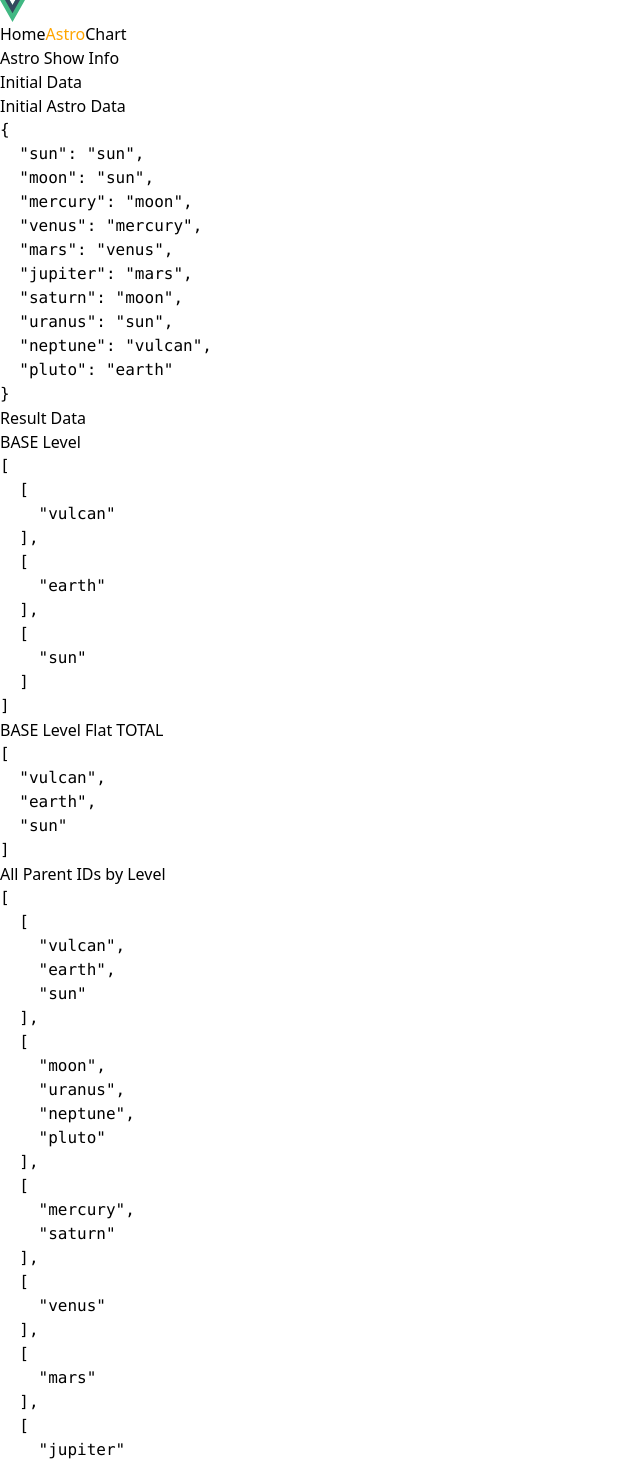
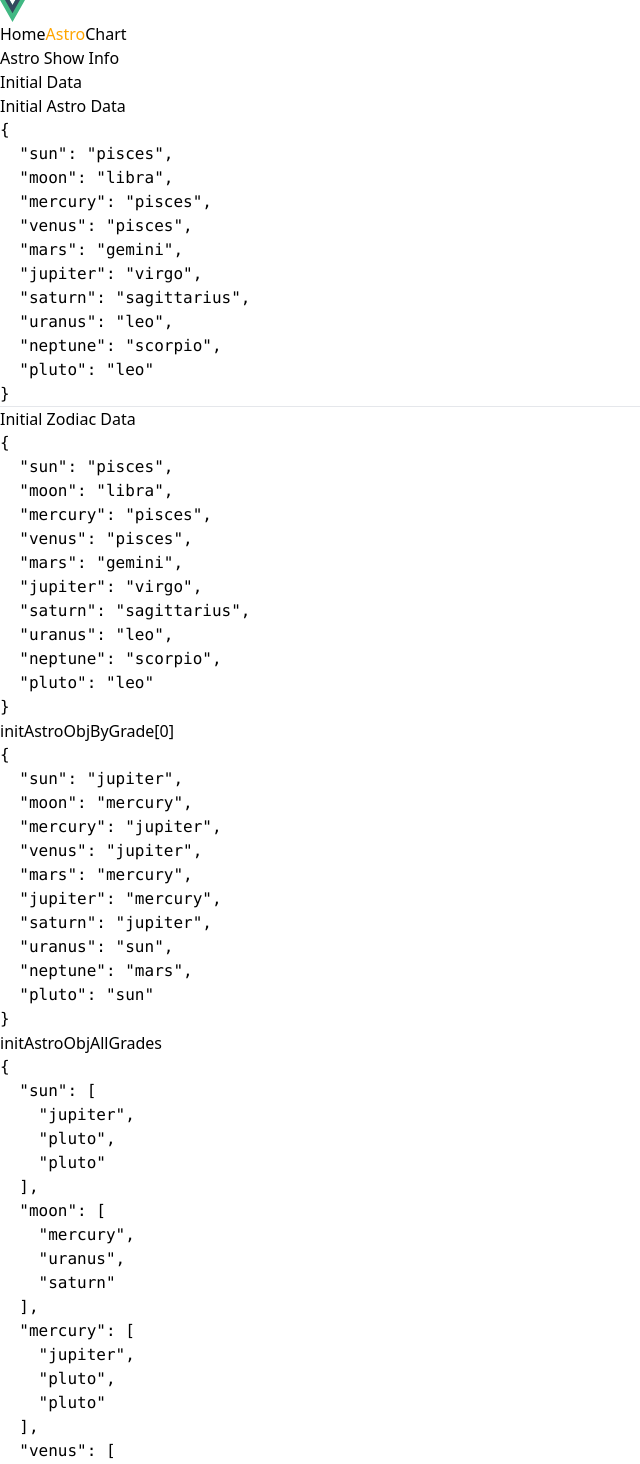
Before and after one commit to alexnas/vue-astro, a Vue app: page /astro in a window 1280 px wide. Shown: the top 1464 px of the page, without its empty margins (0-640 px from the left). Built offline with nearby package versions, Linux system fonts and the light colour scheme.

Commit message:
Get astro data from dummy zodiac data to put into the chart

```diff
--- a/src/constants/zodiacPlanets.ts
+++ b/src/constants/zodiacPlanets.ts
@@ -27,8 +27,9 @@ import {
   AQUARIUS,
   PISCES
 } from './zodiacConstants'
+import type { IZodiacSet } from '@/types'
 
-const zodiacPlanets = {
+const zodiacPlanets: IZodiacSet = {
   [ARIES]: [MARS, MERCURY, MERCURY],
   [TAURUS]: [VENUS, VULCAN, VULCAN],
   [GEMINI]: [MERCURY, VENUS, EARTH],
--- a/src/data/dummyZodiacData.ts
+++ b/src/data/dummyZodiacData.ts
@@ -25,8 +25,9 @@ import {
   AQUARIUS,
   PISCES
 } from '../constants/zodiacConstants'
+import type { IPersonSet } from '@/types'
 
-const dummyZodiac1 = {
+const dummyZodiac1: IPersonSet = {
   [SUN]: PISCES,
   [MOON]: LIBRA,
   [MERCURY]: PISCES,
@@ -39,7 +40,7 @@ const dummyZodiac1 = {
   [PLUTO]: LEO
 }
 
-const dummyZodiac2 = {
+const dummyZodiac2: IPersonSet = {
   [SUN]: TAURUS,
   [MOON]: SCORPIO,
   [MERCURY]: TAURUS,
--- a/src/stores/astroData.ts
+++ b/src/stores/astroData.ts
@@ -1,10 +1,13 @@
 import { onMounted, computed, reactive, ref } from 'vue'
-import { defineStore } from 'pinia'
+import { defineStore, storeToRefs } from 'pinia'
 import type { IConverted2, IPersonSet } from './../types'
-import { dummyData } from '@/data/basicData'
+import { useZodiacDataStore } from '@/stores/zodiacData'
 
 export const useAstroDataStore = defineStore('astroData', () => {
-  const initObj = reactive<IPersonSet>({ ...dummyData }) // Initial data to compute
+  const zodiacDataStore = useZodiacDataStore()
+  const { initAstroObjByGrade } = storeToRefs(zodiacDataStore)
+  let initObj = reactive<IPersonSet>({ ...initAstroObjByGrade.value }) // Initial data to compute
+
   const baseLevel = reactive<string[][]>([]) // Base lavel ids all around
   const baseLevelFlatMono = reactive<string[]>([]) // Base lavel ids in MONO groups
   const baseLevelFlatPoly = ref<string[]>([]) // Base lavel ids in POLY groups
@@ -70,6 +73,7 @@ export const useAstroDataStore = defineStore('astroData', () => {
   }
 
   const getBaseLevel = () => {
+    initObj = { ...initAstroObjByGrade.value }
     const checkedIdsSafe = [] // Ids already checked in the cycles
 
     // Get Earth and Vulcan
--- /dev/null
+++ b/src/stores/zodiacData.ts
@@ -0,0 +1,28 @@
+import { onMounted, reactive } from 'vue'
+import { defineStore } from 'pinia'
+import type { IPersonSet, IZodiacSet } from './../types'
+import { dummyZodiac } from '@/data/dummyZodiacData'
+import zodiacPlanets from '@/constants/zodiacPlanets'
+
+export const useZodiacDataStore = defineStore('zodiacData', () => {
+  const initZodiacObj = reactive<IPersonSet>({ ...dummyZodiac }) // Initial zodiac data to compute
+  const initAstroObjByGrade = reactive<IPersonSet>({ ...dummyZodiac })
+  const initAstroObjAllGrades = reactive<IZodiacSet>({})
+
+  const getAstroFromZodiac = () => {
+    Object.keys(initZodiacObj).forEach((id) => {
+      initAstroObjByGrade[id] = zodiacPlanets[initZodiacObj[id]][0]
+      initAstroObjAllGrades[id] = zodiacPlanets[initZodiacObj[id]]
+    })
+  }
+
+  onMounted(() => {
+    getAstroFromZodiac()
+  })
+
+  return {
+    initZodiacObj,
+    initAstroObjByGrade,
+    initAstroObjAllGrades
+  }
+})
--- a/src/views/AstroView.vue
+++ b/src/views/AstroView.vue
@@ -2,10 +2,15 @@
 import { storeToRefs } from 'pinia'
 import DataCard from '@/components/DataCard.vue'
 import { useAstroDataStore } from '@/stores/astroData'
+import { useZodiacDataStore } from '@/stores/zodiacData'
+import zodiacPlanets from '@/constants/zodiacPlanets'
 
 const astroDataStore = useAstroDataStore()
 const { initObj, baseLevel, convertedRes, baseLevelFlatTotal, idsByLevel, allLevelsFlatTotal } =
   storeToRefs(astroDataStore)
+
+const zodiacDataStore = useZodiacDataStore()
+const { initZodiacObj, initAstroObjAllGrades, initAstroObjByGrade } = storeToRefs(zodiacDataStore)
 </script>
 
 <template>
@@ -16,6 +21,11 @@ const { initObj, baseLevel, convertedRes, baseLevelFlatTotal, idsByLevel, allLev
         <h2 class="text-2xl font-medium text-teal-400 text-center">Initial Data</h2>
         <div class="flex-col space-y-4">
           <DataCard title="Initial Astro Data" :data="initObj" />
+          <hr class="w-full h-1 py-3 bg-teal-200 border-0 rounded dark:bg-gray-700" />
+          <DataCard title="Initial Zodiac Data" :data="initZodiacObj" />
+          <DataCard title="initAstroObjByGrade[0]" :data="initAstroObjByGrade" />
+          <DataCard title="initAstroObjAllGrades" :data="initAstroObjAllGrades" />
+          <DataCard title="Zodiac to Planets transform" :data="zodiacPlanets" />
         </div>
       </div>
       <div>
```
Also changed, not shown: src/types.ts (+3 -13 lines).
